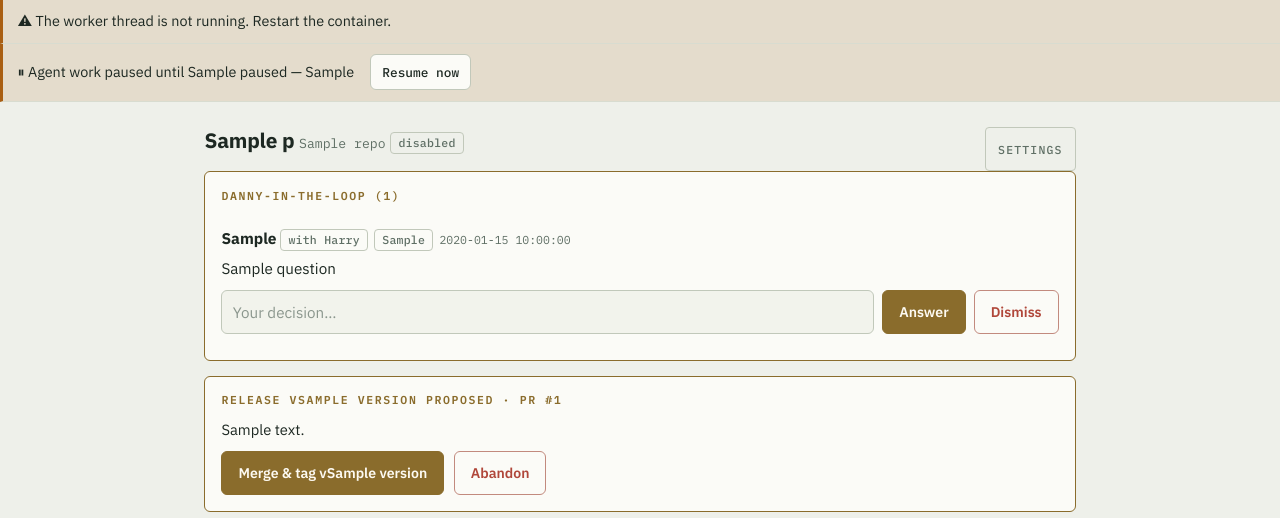
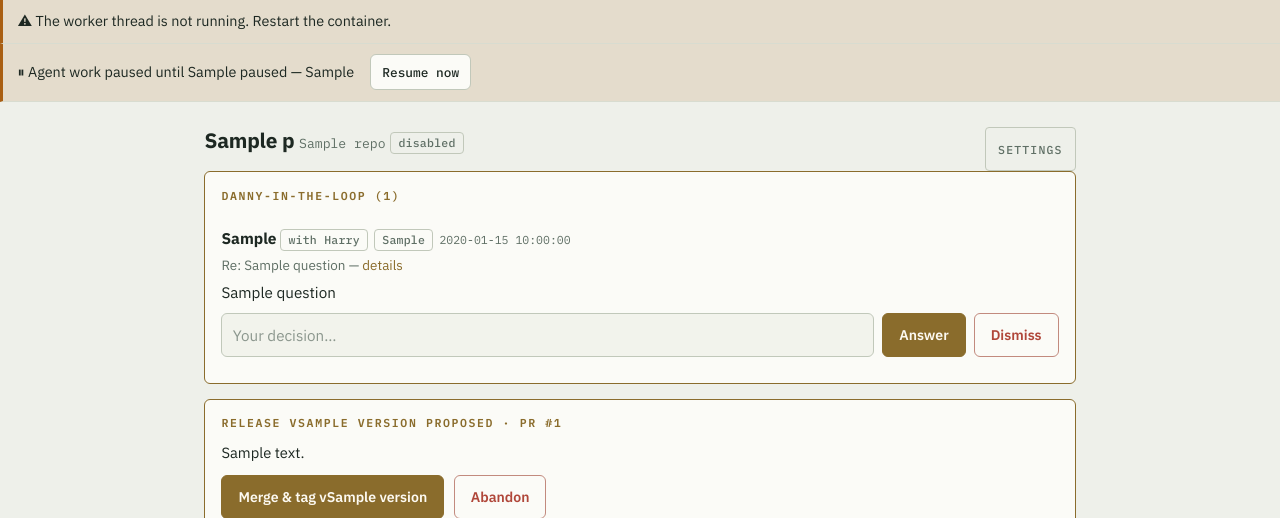
Before and after one commit to dannymcc/harness, a FastAPI app: template harness/web/templates/project.html in a window 1280 px wide. Shown: the part 61-579 px from the top of the page. Run offline with FastAPI, Linux system fonts and the light colour scheme; the template is opened without the code that fills it: most values are stand-ins (such as "Sample title", 1, 10 or a date in 2020).

Commit message:
fix: show the referenced item's title and link on each Danny-in-the-loop question
Claude-Session: https://claude.ai/code/session_01DxN58DcNjDyC8eDMGfPuZs

```diff
--- a/harness/web/app.py
+++ b/harness/web/app.py
@@ -78,7 +78,7 @@ def overview(request: Request):
         })
     return render(request, "overview.html",
                   cards=cards,
-                  questions=db.open_questions(),
+                  questions=_enrich_questions(db.open_questions()),
                   staff=_staff_board(),
                   cto_report=db.latest_report("cto"),
                   events=db.recent_events(20),
@@ -117,6 +117,23 @@ def _member_status(display, runs, match):
     return {"name": display, "state": "ok" if last["ok"] else "failed",
             "detail": (f"{last['task']} {last['item_key']}".strip()
                        + f" · {last['started_at']}")}
+
+
+def _enrich_questions(qs):
+    """Attach the referenced item's title/link so Danny can see what a
+    question is actually about."""
+    out = []
+    for q in qs:
+        d = dict(q)
+        d["item_title"], d["item_url"] = "", ""
+        if q["item_key"] and "#" in q["item_key"] and q["project"]:
+            kind, _, num = q["item_key"].partition("#")
+            item = db.get_item(q["project"], kind, int(num))
+            if item:
+                d["item_title"] = item["title"]
+                d["item_url"] = f"/p/{q['project']}/{kind}/{num}"
+        out.append(d)
+    return out
 
 
 def _staff_board():
@@ -205,7 +222,7 @@ def project_page(request: Request, name: str):
         desk_notes=db.latest_report("notes", name),
         security_report=db.latest_report("security", name),
         security_pending=db.get_setting(f"security_requested.{name}") == "1",
-        questions=db.open_questions(name),
+        questions=_enrich_questions(db.open_questions(name)),
         policies=db.all_policies(name),
         runs=runs[:15],
         events=db.recent_events(30, name),
--- a/harness/web/static/style.css
+++ b/harness/web/static/style.css
@@ -314,3 +314,5 @@ footer {
 /* open questions are still with Harry — muted until he escalates them */
 .question.open .q-text { color: var(--dim); }
 .question.open > p:first-child b { color: var(--dim); }
+
+.q-context { font-size: .84rem; color: var(--dim); margin: .15rem 0 0; }
--- a/harness/web/templates/overview.html
+++ b/harness/web/templates/overview.html
@@ -13,8 +13,10 @@
        {% if q.status == 'escalated' %}<span class="pill accent">escalated by Harry</span>
        {% else %}<span class="pill">with Harry</span>{% endif %}
        {% if q.project %}<a href="/p/{{ q.project }}" class="pill">{{ q.project }}</a>{% endif %}
-       {% if q.item_key %}<span class="pill">{{ q.item_key }}</span>{% endif %}
+       {% if q.item_key %}{% if q.item_url %}<a class="pill" href="{{ q.item_url }}">{{ q.item_key }}</a>{% else %}<span class="pill">{{ q.item_key }}</span>{% endif %}{% endif %}
        <span class="ts">{{ q.created_at }}</span></p>
+    {% if q.item_title %}<p class="q-context">Re: {{ q.item_title[:90] }}
+      {% if q.item_url %}— <a href="{{ q.item_url }}">details</a>{% endif %}</p>{% endif %}
     <p class="q-text">{{ q.question }}</p>
     <form method="post" action="/p/{{ q.project or '-' }}/question/{{ q.id }}/answer" class="answer-form">
       <input name="answer" placeholder="Your decision…" required>
--- a/harness/web/templates/project.html
+++ b/harness/web/templates/project.html
@@ -14,8 +14,10 @@
     <p><b>{{ q.asked_by }}</b>
        {% if q.status == 'escalated' %}<span class="pill accent">escalated by Harry</span>
        {% else %}<span class="pill">with Harry</span>{% endif %}
-       {% if q.item_key %}<span class="pill">{{ q.item_key }}</span>{% endif %}
+       {% if q.item_key %}{% if q.item_url %}<a class="pill" href="{{ q.item_url }}">{{ q.item_key }}</a>{% else %}<span class="pill">{{ q.item_key }}</span>{% endif %}{% endif %}
        <span class="ts">{{ q.created_at }}</span></p>
+    {% if q.item_title %}<p class="q-context">Re: {{ q.item_title[:90] }}
+      {% if q.item_url %}— <a href="{{ q.item_url }}">details</a>{% endif %}</p>{% endif %}
     <p class="q-text">{{ q.question }}</p>
     <form method="post" action="/p/{{ p.name }}/question/{{ q.id }}/answer" class="answer-form">
       <input name="answer" placeholder="Your decision…" required>
```
